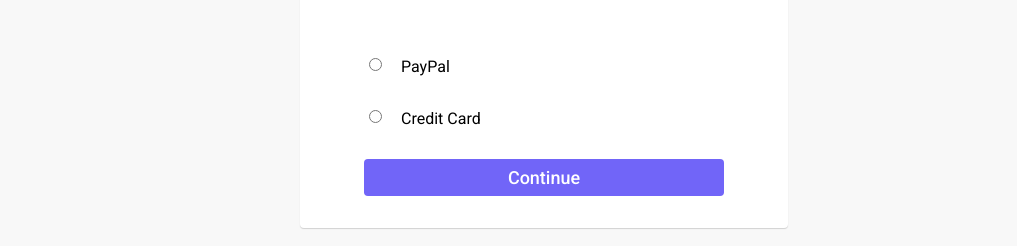
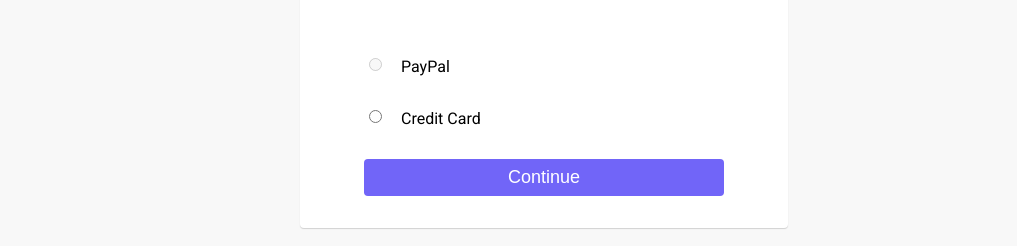
Before and after one commit to harounach/vegefru, a Next.js app: page /payment in a window 1280 px wide. Shown: the part 316-562 px from the top of the page, without its empty margins (96-1113 px from the left). Built offline with nearby package versions, Linux system fonts and the light colour scheme.

Commit message:
Dispatch playment method action

```diff
--- a/components/Radio/Radio.jsx
+++ b/components/Radio/Radio.jsx
@@ -2,7 +2,15 @@
 import classNames from "classnames";
 import styles from "./Radio.module.scss";
 
-const Radio = ({ customClasses, id, name, label, checked, value }) => {
+const Radio = ({
+  customClasses,
+  id,
+  name,
+  label,
+  checked,
+  value,
+  disabled,
+}) => {
   return (
     <div className={classNames(styles.radio, customClasses)}>
       <input
@@ -11,6 +19,7 @@
         className={classNames(styles.radio__input)}
         name={name}
         value={value}
+        disabled={disabled}
       />
       <label htmlFor={id} className={classNames(styles.radio__label)}>
         {label}
--- a/pages/billing.jsx
+++ b/pages/billing.jsx
@@ -1,4 +1,4 @@
-import React, { useState, useEffect } from "react";
+import React, { useState } from "react";
 import { useRouter } from "next/router";
 import { useDispatch, useSelector } from "react-redux";
 import Head from "next/head";
@@ -65,8 +65,6 @@
       checkCity.answer &&
       checkPostalCode.answer &&
       checkCountry.answer;
-
-    console.log(validFields);
 
     if (validFields) {
       dispatch(
--- a/pages/payment.jsx
+++ b/pages/payment.jsx
@@ -1,4 +1,6 @@
 import React from "react";
+import { useRouter } from "next/router";
+import { useDispatch, useSelector } from "react-redux";
 import Head from "next/head";
 import classNames from "classnames";
 import styles from "./payment.module.scss";
@@ -8,7 +10,23 @@
 import Footer from "../components/Footer/Footer";
 import Radio from "../components/Radio/Radio";
 
+import { addPaymentMethod } from "../state/features/order/orderSlice";
+
 export default function Payment() {
+  const paymentMethod = useSelector((state) => state.order.paymentMethod);
+  const dispatch = useDispatch();
+
+  const router = useRouter();
+
+  // TODO: use router effect to check billing info
+
+  const handleSubmit = async (evt) => {
+    evt.preventDefault();
+
+    dispatch(addPaymentMethod(paymentMethod));
+    router.push("/placeOrder");
+  };
+
   return (
     <div className={classNames(styles.payment)}>
       <Head>
@@ -28,7 +46,10 @@
           customClasses={classNames(styles.payment__stepper)}
         />
         <main className="payment__main">
-          <form className={classNames(styles.payment__form, "form")}>
+          <form
+            className={classNames(styles.payment__form, "form")}
+            onSubmit={handleSubmit}
+          >
             <div className="form__section">
               <h1 className="form__title">Payment Method</h1>
             </div>
@@ -40,6 +61,7 @@
                 name="payment_method"
                 label="PayPal"
                 value="paypal"
+                disabled={true}
               />
             </div>
             <div className="form__section">
@@ -51,7 +73,7 @@
               />
             </div>
             <div className="form__section">
-              <Button url="/placeOrder" primary link customClasses="form__btn">
+              <Button primary customClasses="form__btn">
                 Continue
               </Button>
             </div>
```
